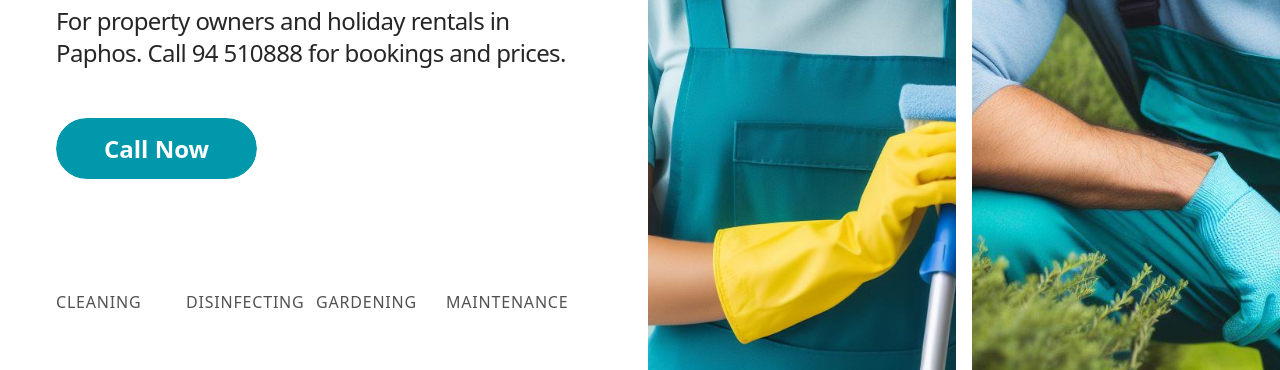
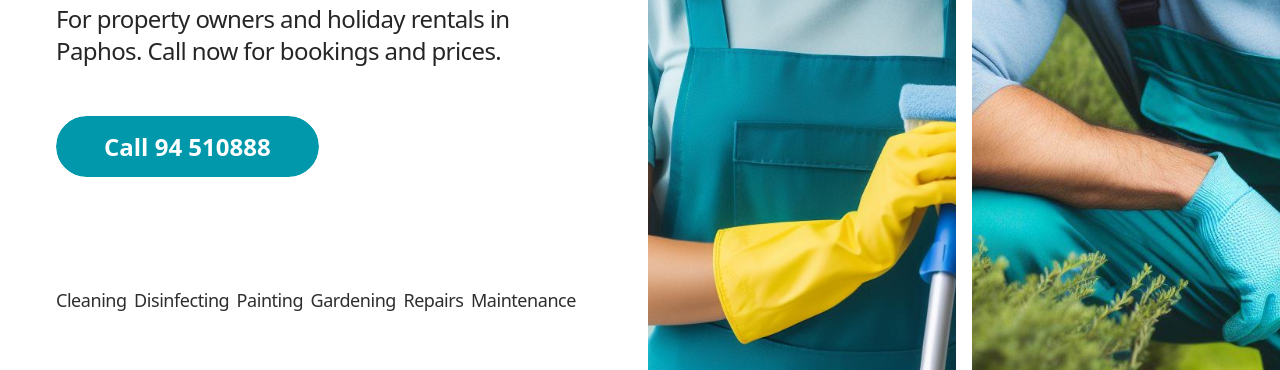
Before and after one commit to cleanercyprus/website, a plain HTML site: page index.html in a window 1280 px wide. Shown: the part 430-800 px from the top of the page. Drawn offline with nearby package versions, Linux system fonts and the light colour scheme.

Commit message:
Update index.html

```diff
--- a/index.html
+++ b/index.html
@@ -12,7 +12,7 @@
     <title>Cleaner Cyprus | Housekeeping services in Paphos Cyprus</title>
     <meta name="description" content="Professional housekeeping services in Paphos Cyprus. We make spaces sparkle!">
     <meta name="keywords"
-        content="cleaning, house cleaning, cleaner, cyprus, paphos, office cleaning, professional cleaners, gardening, professional gardner, property maintenance, holiday rental, airbnb, booking, hotel cleaning">
+        content="cleaning, house cleaning, cleaner, cyprus, paphos, office cleaning, professional cleaners, gardening, professional gardner, property maintenance, holiday rental, airbnb, booking, hotel cleaning, ">
     <meta name="author" content="Cleaner Cyprus">
     <!-- Open Graph Tags -->
     <meta property="og:title" content="Cleaner Cyprus">
@@ -52,23 +52,24 @@
 
                     <p
                         class="text-neutral-800 text-xl tracking-tight xl:text-2xl 2xl:text-3xl mt-6 max-w-[430px] md:max-w-[450px] xl:max-w-[520px] 2xl:max-w-[700px] 2xl:leading-snug">
-                        For property owners and holiday rentals in Paphos. Call 94
-                        510888 for bookings and prices.
+                        For property owners and holiday rentals in Paphos. Call now for bookings and prices.
                     </p>
 
                     <div class="mt-14">
                         <a href="tel:0035794510888"
                             class="outline px-12 py-3.5 bg-[#0198AB] text-white text-2xl rounded-full font-semibold hover:opacity-90">
-                            Call Now
+                            Call 94 510888
                         </a>
                     </div>
                 </div>
                 <ul
-                    class="w-full grid grid-cols-2 md:grid-cols-4 uppercase font-medium tracking-wider text-lg xl:text-base 2xl:text-xl text-neutral-600 text-center md:text-left">
-                    <li class="md:order-1">Cleaning</li>
-                    <li class="md:order-3">Gardening</li>
-                    <li class="md:order-2">Disinfecting</li>
-                    <li class="md:order-4">Maintenance</li>
+                    class="grid grid-cols-2 gap-1 items-center justify-center text-center md:text-left md:flex md:flex-row justify-between text-xl xl:text-lg xl:font-medium 2xl:text-xl xl:tracking-tight font-medium text-neutral-900/90">
+                    <li class="order-1 md:order-1">Cleaning</li>
+                    <li class="order-3 md:order-2">Disinfecting</li>
+                    <li class="order-4 md:order-3">Painting</li>
+                    <li class="order-2 md:order-5">Repairs</li>
+                    <li class="order-6 md:order-4">Gardening</li>
+                    <li class="order-5 md:order-6">Maintenance</li>
                 </ul>
             </div>
             <div
```
